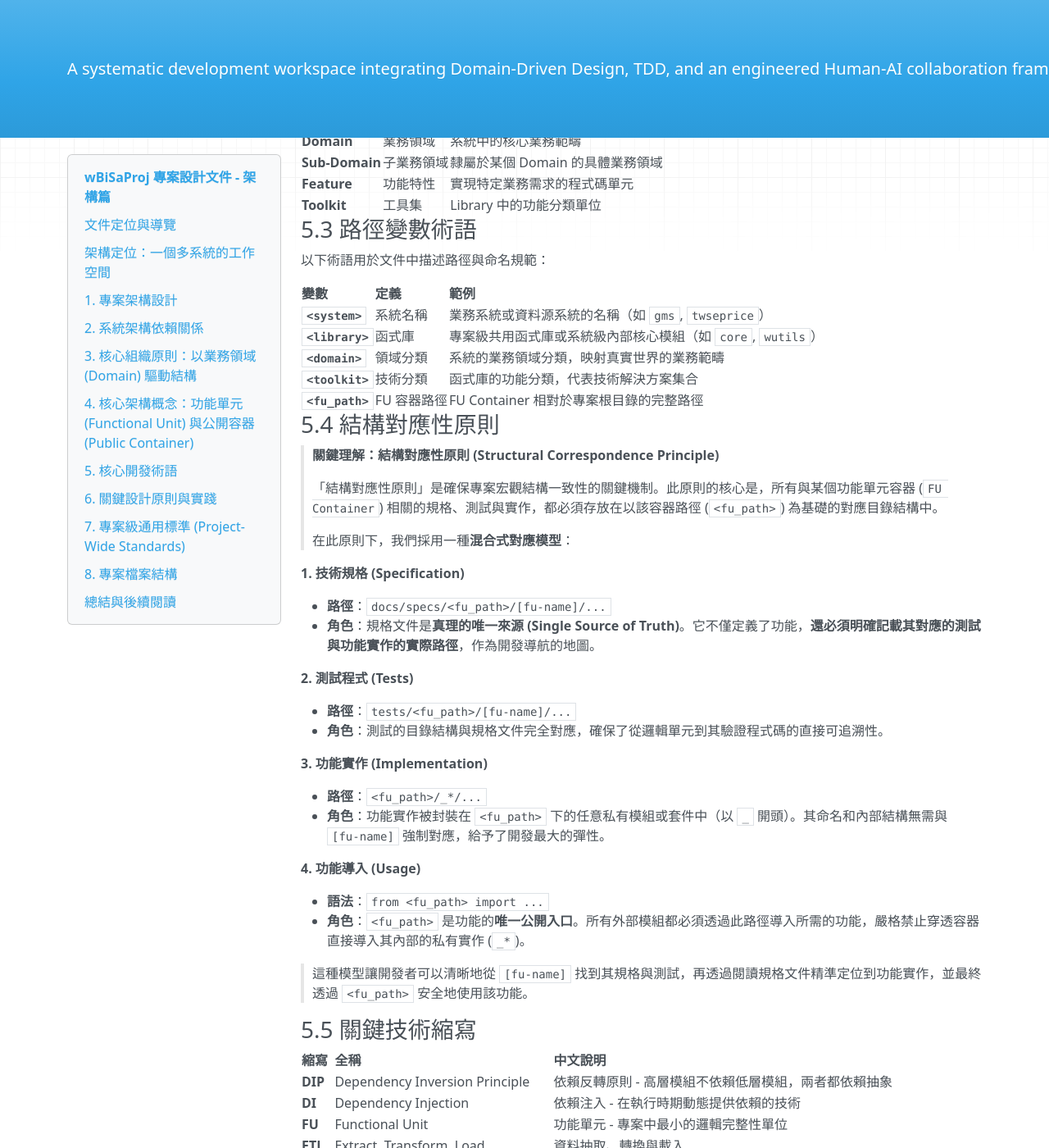
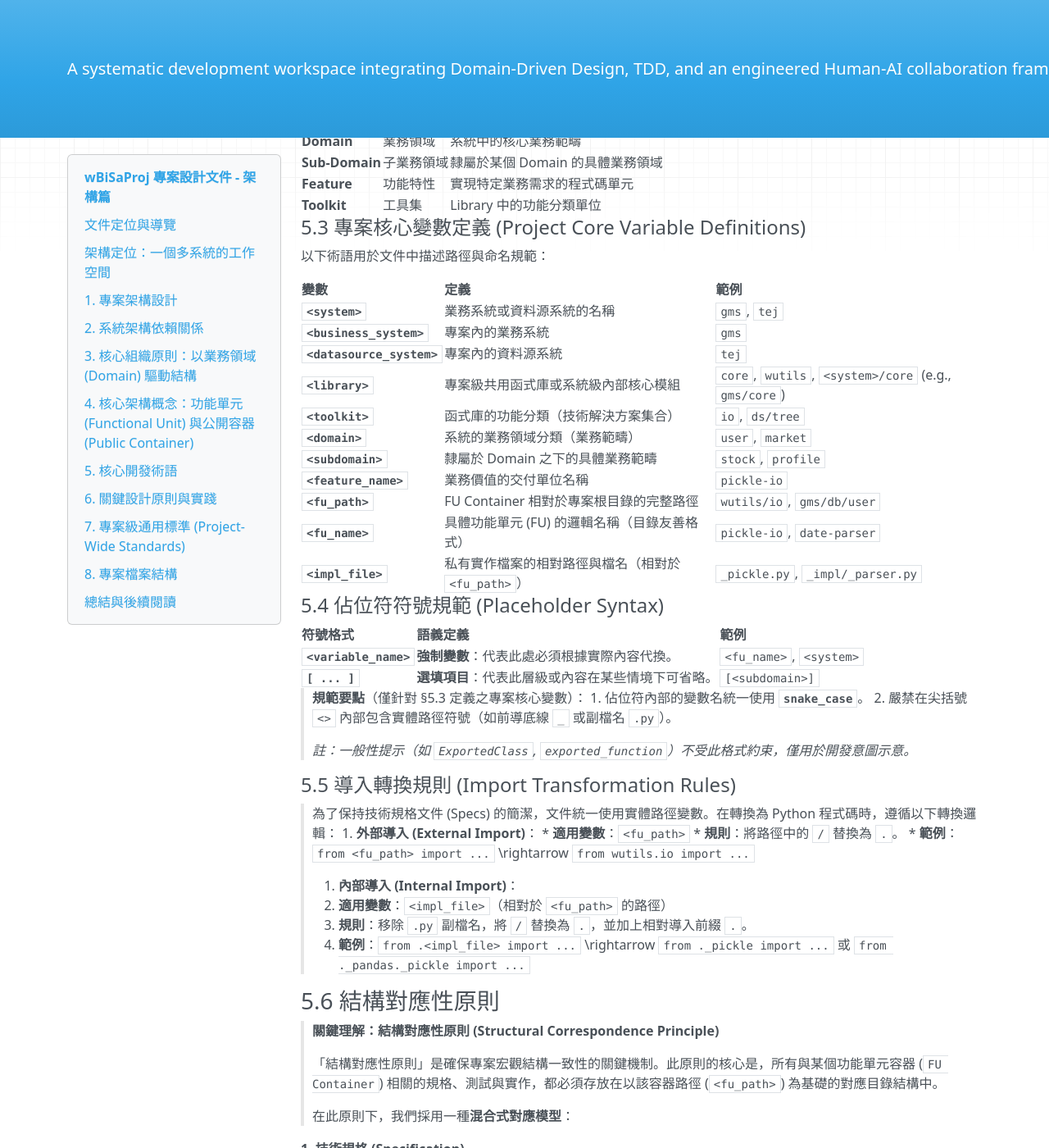
Before and after one commit to Wanini0209/wBiSaProj, an MkDocs documentation site: the page built from docs/PROJECT_DESIGN-ARCHITECTURE.md, in a window 1280 px wide and 1400 px high, scrolled down 8542 px. Shown: the whole window at 82% size. Built offline with MkDocs 1.6.1, drawn with Linux system fonts in a browser that asks for light colours; nearby versions of some CDN libraries; some of the changed text lies outside the part shown.

Commit message:
docs(project): standardize core variables and placeholder syntax
This update harmonizes variable definitions and path patterns across all
design documents to ensure consistency and machine-readability.

Key changes include:
- Centralize variable definitions and import rules in Architecture doc
  (new sections 5.3 - 5.5).
- Enforce unified `<snake_case>` syntax for all placeholders, replacing
  previous mixed styles (e.g., `<s>`, `[variable]`).
- Update Master Design, Methodology, and Version Control standards to
  align with the new variable definitions.

````diff
--- a/docs/PROJECT_DESIGN-ARCHITECTURE.md
+++ b/docs/PROJECT_DESIGN-ARCHITECTURE.md
@@ -6,7 +6,7 @@
 
 **文件體系**：
 
-```
+```text
 總體設計文件 (PROJECT_DESIGN.md)
     ├── 📘 架構篇 (本文件)
     ├── 📗 方法論篇 (PROJECT_DESIGN-METHODOLOGY.md)
@@ -404,19 +404,51 @@ gms/db/user/profile/
 | **Feature** | 功能特性 | 實現特定業務需求的程式碼單元 |
 | **Toolkit** | 工具集 | Library 中的功能分類單位 |
 
-### 5.3 路徑變數術語
+#### 5.3 專案核心變數定義 (Project Core Variable Definitions)
 
 以下術語用於文件中描述路徑與命名規範：
 
 | 變數 | 定義 | 範例 |
-|:-----|:-----|:-----|
-| **`<system>`** | 系統名稱 | 業務系統或資料源系統的名稱（如 `gms`, `twseprice`） |
-| **`<library>`** | 函式庫 | 專案級共用函式庫或系統級內部核心模組（如 `core`, `wutils`） |
-| **`<domain>`** | 領域分類 | 系統的業務領域分類，映射真實世界的業務範疇 |
-| **`<toolkit>`** | 技術分類 | 函式庫的功能分類，代表技術解決方案集合 |
-| **`<fu_path>`** | FU 容器路徑 | FU Container 相對於專案根目錄的完整路徑 |
+| :--- | :--- | :--- |
+| **`<system>`** | 業務系統或資料源系統的名稱 | `gms`, `tej` |
+| **`<business_system>`** | 專案內的業務系統 | `gms` |
+| **`<datasource_system>`** | 專案內的資料源系統 | `tej` |
+| **`<library>`** | 專案級共用函式庫或系統級內部核心模組 | `core`, `wutils`, `<system>/core` (e.g., `gms/core`) |
+| **`<toolkit>`** | 函式庫的功能分類（技術解決方案集合） | `io`, `ds/tree` |
+| **`<domain>`** | 系統的業務領域分類（業務範疇） | `user`, `market` |
+| **`<subdomain>`** | 隸屬於 Domain 之下的具體業務範疇 | `stock`, `profile` |
+| **`<feature_name>`** | 業務價值的交付單位名稱 | `pickle-io` |
+| **`<fu_path>`** | FU Container 相對於專案根目錄的完整路徑 | `wutils/io`, `gms/db/user` |
+| **`<fu_name>`** | 具體功能單元 (FU) 的邏輯名稱（目錄友善格式） | `pickle-io`, `date-parser` |
+| **`<impl_file>`** | 私有實作檔案的相對路徑與檔名（相對於 `<fu_path>`） | `_pickle.py`, `_impl/_parser.py` |
 
-### 5.4 結構對應性原則
+#### 5.4 佔位符符號規範 (Placeholder Syntax)
+
+| 符號格式 | 語義定義 | 範例 |
+| :--- | :--- | :--- |
+| **`<variable_name>`** | **強制變數**：代表此處必須根據實際內容代換。 | `<fu_name>`, `<system>` |
+| **`[ ... ]`** | **選填項目**：代表此層級或內容在某些情境下可省略。 | `[<subdomain>]` |
+
+> **規範要點**（僅針對 §5.3 定義之專案核心變數）：
+> 1. 佔位符內部的變數名統一使用 **`snake_case`**。
+> 2. 嚴禁在尖括號 `<>` 內部包含實體路徑符號（如前導底線 `_` 或副檔名 `.py`）。
+>
+> *註：一般性提示（如 `ExportedClass`, `exported_function`）不受此格式約束，僅用於開發意圖示意。*
+
+#### 5.5 導入轉換規則 (Import Transformation Rules)
+
+> 為了保持技術規格文件 (Specs) 的簡潔，文件統一使用實體路徑變數。在轉換為 Python 程式碼時，遵循以下轉換邏輯：
+> 1. **外部導入 (External Import)**：
+> * **適用變數**：`<fu_path>`
+> * **規則**：將路徑中的 `/` 替換為 `.`。
+> * **範例**：`from <fu_path> import ...` \rightarrow `from wutils.io import ...`
+>
+> 2. **內部導入 (Internal Import)**：
+> * **適用變數**：`<impl_file>`（相對於 `<fu_path>` 的路徑）
+> * **規則**：移除 `.py` 副檔名，將 `/` 替換為 `.`，並加上相對導入前綴 `.`。
+> * **範例**：`from .<impl_file> import ...` \rightarrow `from ._pickle import ...` 或 `from ._pandas._pickle import ...`
+
+### 5.6 結構對應性原則
 
 > **關鍵理解：結構對應性原則 (Structural Correspondence Principle)**
 >
````
Also changed, not shown: other parts of docs/PROJECT_DESIGN-ARCHITECTURE.md (+33 -33 lines), docs/PROJECT_DESIGN-METHODOLOGY.md (+22 -22 lines), docs/PROJECT_DESIGN.md (+10 -7 lines), docs/standards/version-control.md (+1 -1 lines).
